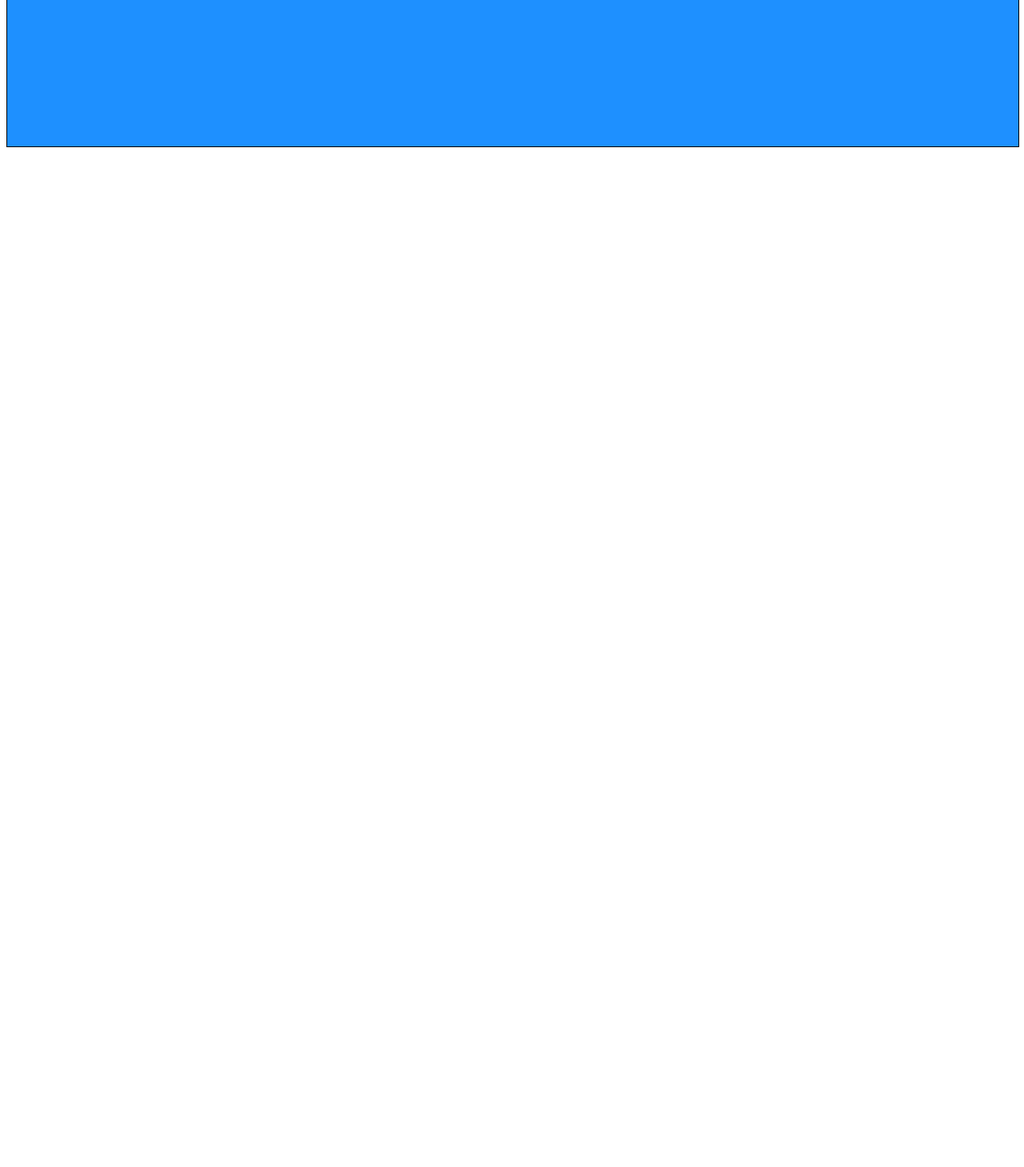
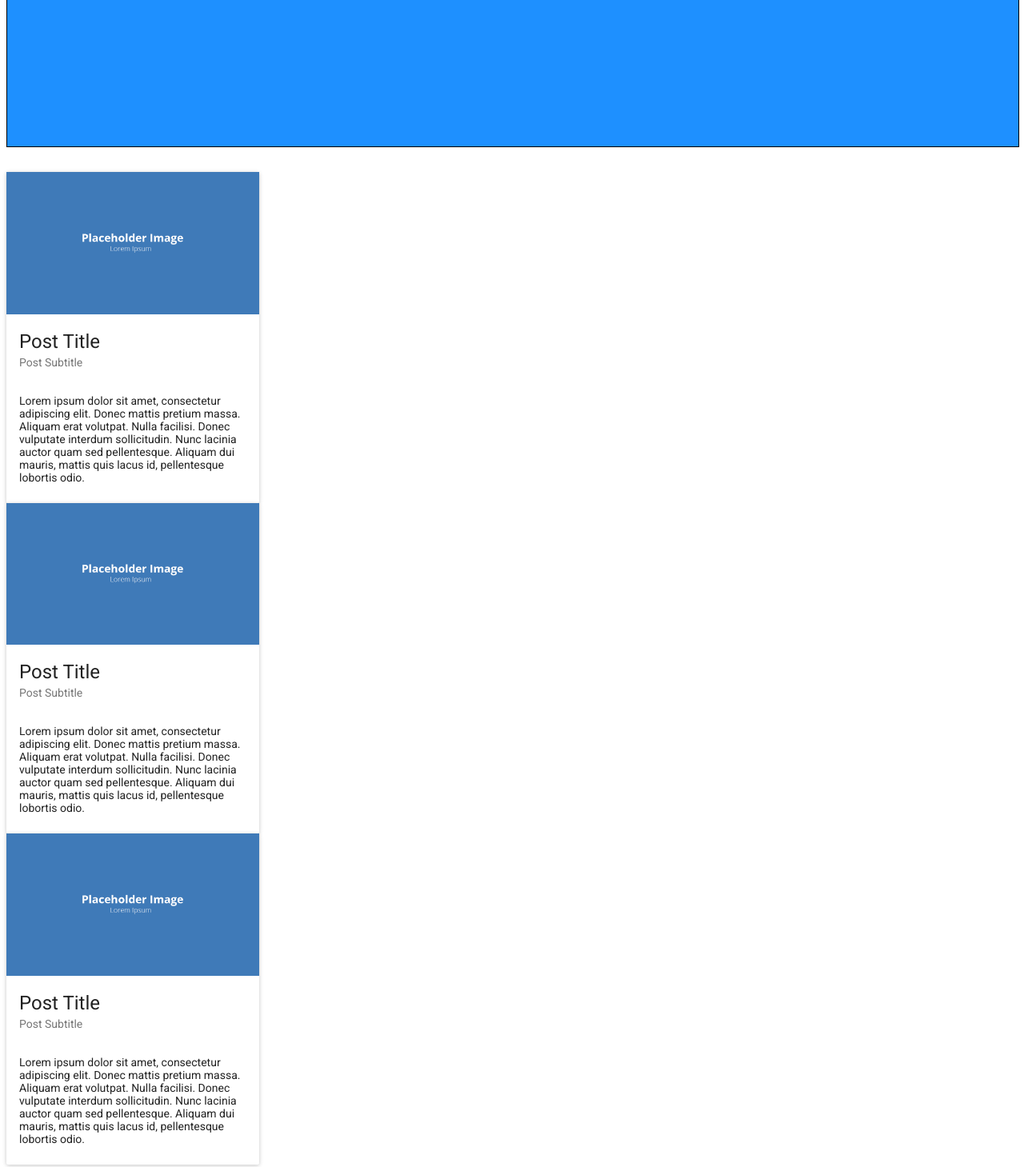
Before and after one commit to mortensenm1205/Sandbox-react, a React app: page / in a window 1280 px wide. Shown: the part 1160-2619 px from the top of the page at 80% size. Before the commit the page ends 1375 px from the top, so only its background shows below. Built offline with nearby package versions, Linux system fonts and the light colour scheme.

Commit message:
creating post_card with mui, still writing a lot of hard coded data just trying to get a rough visual idea going

```diff
--- a/package.json
+++ b/package.json
@@ -5,6 +5,7 @@
   "keywords": [],
   "main": "src/index.js",
   "dependencies": {
+    "material-ui": "^0.20.0",
     "react": "16.3.2",
     "react-dom": "16.3.2",
     "react-redux": "5.0.7",
--- a/public/index.html
+++ b/public/index.html
@@ -8,6 +8,8 @@
 
 	<link rel="manifest" href="%PUBLIC_URL%/manifest.json">
 	<link rel="shortcut icon" href="%PUBLIC_URL%/favicon.ico">
+
+	<link href="https://fonts.googleapis.com/css?family=Roboto:300,400,500" rel="stylesheet">
 
 	<title>WPI-API-React</title>
 </head>
--- /dev/null
+++ b/src/Components/Post_card.js
@@ -0,0 +1,21 @@
+import React from 'react';
+import { Card, CardMedia, CardTitle, CardText } from 'material-ui/Card';
+
+const Post_card = () => {
+  return (
+    <Card style={{ width: '25%' }}>
+      <CardMedia >
+        <img src={process.env.PUBLIC_URL + '/images/placeholder_blue.png'} />
+      </CardMedia>
+      <CardTitle title="Post Title" subtitle="Post Subtitle" />
+      <CardText>
+        Lorem ipsum dolor sit amet, consectetur adipiscing elit.
+        Donec mattis pretium massa. Aliquam erat volutpat. Nulla facilisi.
+        Donec vulputate interdum sollicitudin. Nunc lacinia auctor quam sed pellentesque.
+        Aliquam dui mauris, mattis quis lacus id, pellentesque lobortis odio.
+      </CardText>
+    </Card>
+  )
+}
+
+export default Post_card;
--- a/src/Containers/Home/Home.js
+++ b/src/Containers/Home/Home.js
@@ -1,5 +1,6 @@
 import React from "react";
 import CarouselComponent from "../../Components/Carousel";
+import Post_card from "../../Components/Post_card";
 
 const divDimensions = {
   height: '450px',
@@ -15,6 +16,9 @@ const Home = props => {
       <h1>{props.page}</h1>
       <CarouselComponent />
       <div style={divDimensions}></div>
+      <Post_card />
+      <Post_card />
+      <Post_card />
     </div>
   );
 };
--- a/src/index.js
+++ b/src/index.js
@@ -2,10 +2,13 @@ import React from "react";
 import { render } from "react-dom";
 import App from "./Containers/App";
 import { BrowserRouter as Router } from "react-router-dom";
+import MuiThemeProvider from 'material-ui/styles/MuiThemeProvider';
 
 render(
   <Router>
-    <App />
+    <MuiThemeProvider>
+      <App />
+    </MuiThemeProvider>
   </Router>,
   document.getElementById("root")
 );
```
Also changed, not shown: 1 other file.
